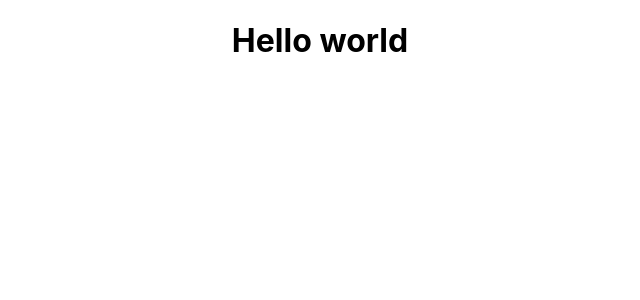
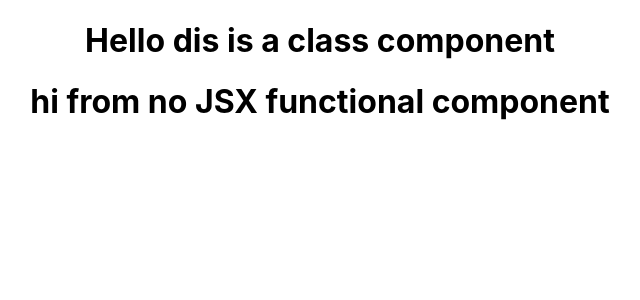
Before and after one commit to jsalazare/fun-with-react, a React (Create React App) app: page / in a window 1280 px wide. Shown: the top 300 px of the page, without its empty margins (320-960 px from the left). Built offline with nearby package versions, Linux system fonts and the light colour scheme.

Commit message:
class component and JSX

```diff
--- a/src/App.js
+++ b/src/App.js
@@ -1,11 +1,17 @@
 import React from 'react';
 import './App.css';
 import Greet from './components/Greet';
+import MyClass from './components/ClassComponent'
+import NoJsx from './components/NoJSX'
 
 function App() {
   return (
     <div className="App">
-      <Greet></Greet>
+      {/*<Greet></Greet>*/}
+      <MyClass></MyClass>
+      <NoJsx></NoJsx>
+
+
     </div>
   );
 }
--- /dev/null
+++ b/src/components/ClassComponent.js
@@ -0,0 +1,12 @@
+import React, {Component} from 'react'
+
+class MyClassComponent extends Component {
+
+    render(){
+        return <h1>Hello dis is a class component</h1>
+    }
+
+
+}
+
+export default MyClassComponent
--- /dev/null
+++ b/src/components/NoJSX.js
@@ -0,0 +1,8 @@
+import React from 'react'
+
+
+const NoJsx = () =>
+React.createElement('div',{id: 'myId'},
+    React.createElement('h1',null,'hi from no JSX functional component'));
+
+export default NoJsx
```
